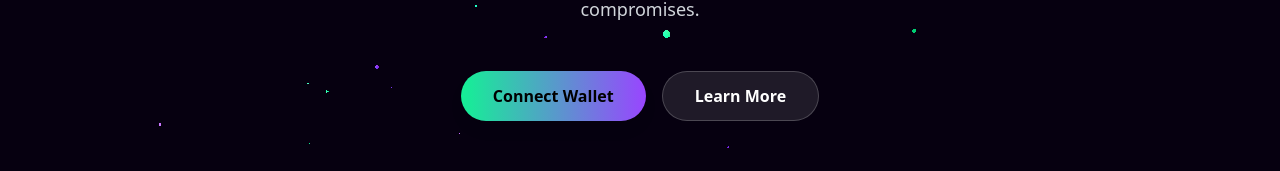
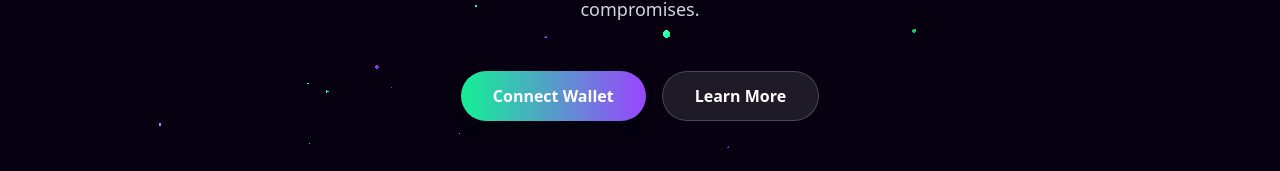
Before and after one commit to adama789/blockchain_password_manager, a React (Create React App) app in the folder frontend/blockchain_password_manager/: page / in a window 1280 px wide. Shown: the part 511-682 px from the top of the page. Built offline with nearby package versions, Linux system fonts and the light colour scheme; what @solana/web3.js would draw is missing.

Commit message:
UI fixes

```diff
--- a/frontend/blockchain_password_manager/src/pages/LandingPage.js
+++ b/frontend/blockchain_password_manager/src/pages/LandingPage.js
@@ -21,10 +21,8 @@ function LandingPage() {
   }
 
   return (
-    <div
-      className="relative w-full h-screen overflow-hidden text-white font-sans"
-    >
-      <div className="absolute inset-0 z-0">
+    <div className="relative w-full h-screen overflow-hidden text-white font-sans bg-[#060010]">
+      <div className="absolute inset-0 z-0 pointer-events-none">
         <Particles
           particleColors={["#14F195", "#9945FF", "#00FFA3"]}
           particleCount={120}
@@ -58,7 +56,7 @@ function LandingPage() {
           <div className="flex flex-col sm:flex-row gap-4">
             <button
               onClick={handleConnect}
-              className="px-8 py-3 rounded-full bg-gradient-to-r from-[#14F195] to-[#9945FF] text-black font-semibold shadow-lg hover:scale-105 hover:opacity-90 transition-transform duration-200"
+              className="px-8 py-3 rounded-full bg-gradient-to-r from-[#14F195] to-[#9945FF] text-white font-semibold shadow-lg hover:scale-105 hover:opacity-90 transition-transform duration-200"
             >
               Connect Wallet
             </button>
```
